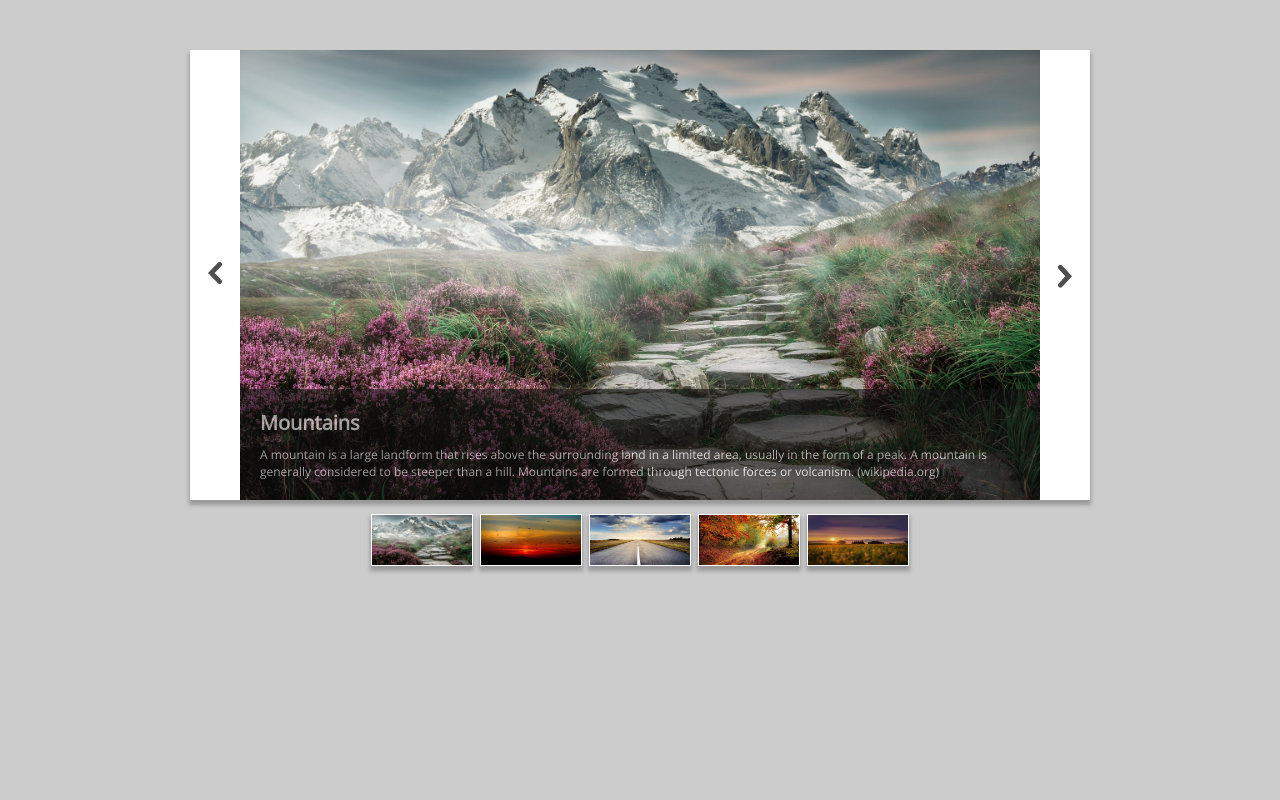
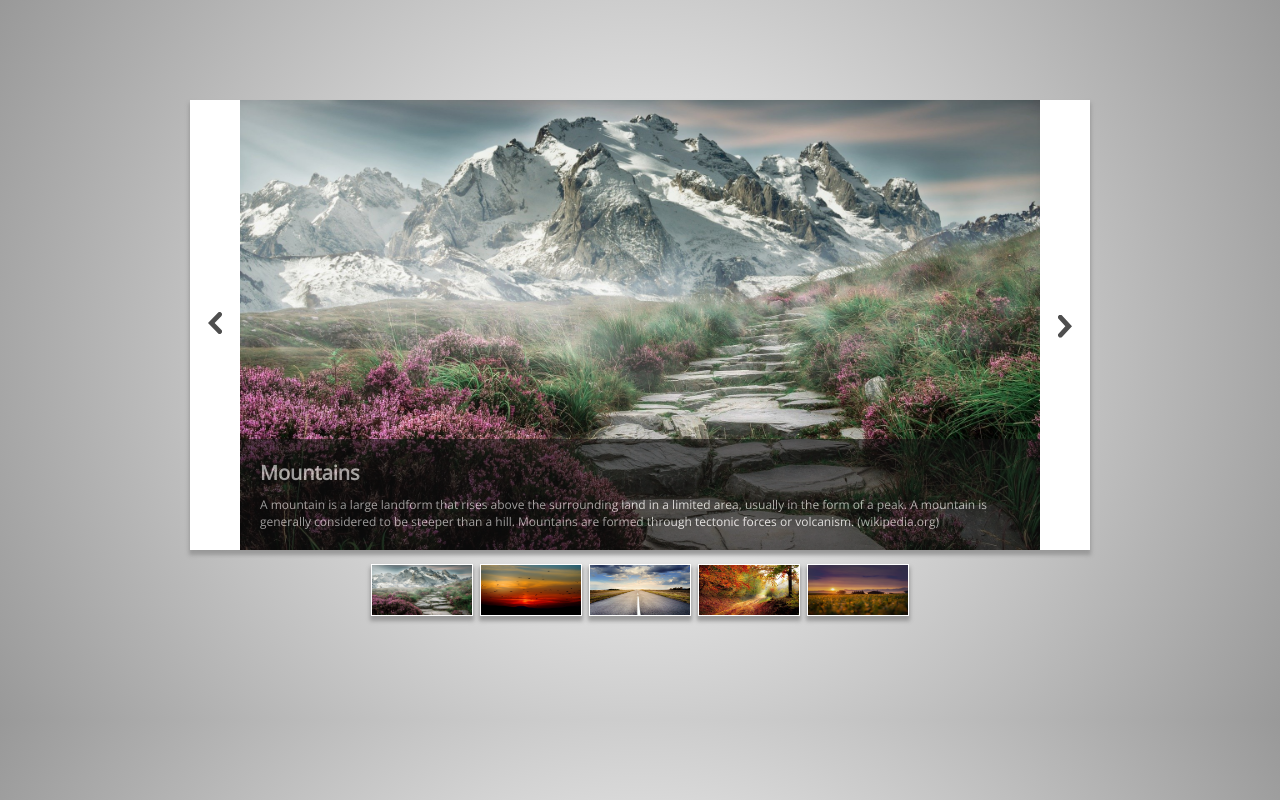
Before and after one commit to adrian-karas/adrian-karas.github.io, a plain HTML site: page my-first-web-application/index.html in a window 1280 px wide. Drawn offline with nearby package versions, Linux system fonts and the light colour scheme.

Commit message:
changed background

```diff
--- a/my-first-web-application/styles.css
+++ b/my-first-web-application/styles.css
@@ -1,13 +1,13 @@
 body {
-    background: #CCCCCC;
-}
+     background: radial-gradient(circle, #FFFFFF 0%, #999999 100%);
+ }
 
 .container {
     display: flex;
     align-items: center;
     width: 900px;
     height: 450px;
-    margin-top: 50px;
+    margin-top: 100px;
     margin-left: auto;
     margin-right: auto;
     vertical-align: middle;
@@ -104,6 +104,7 @@ p {
     margin-top: 10px;
     margin-left: auto;
     margin-right: auto;
+    margin-bottom: 100px;
     background: none;
 }
 
```
